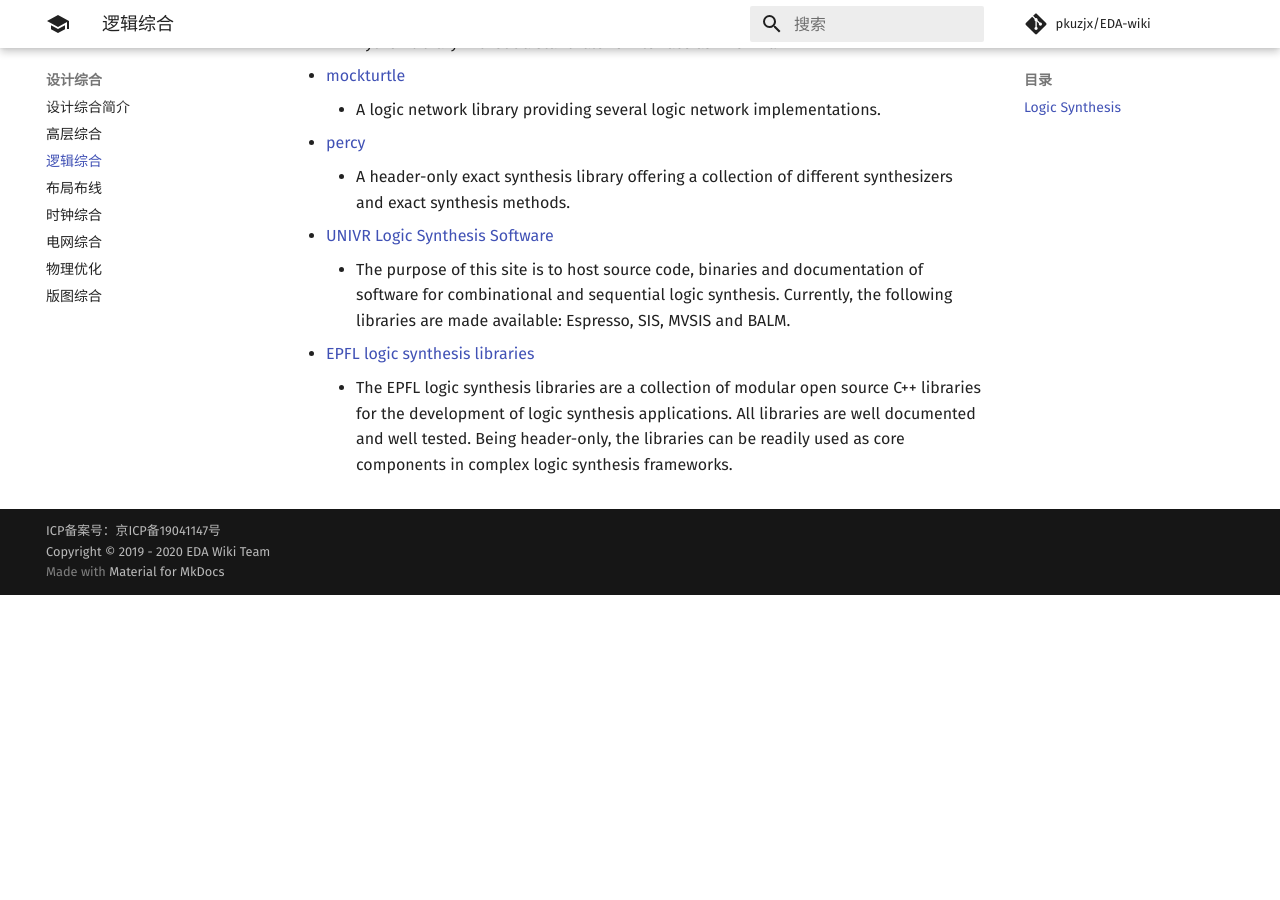
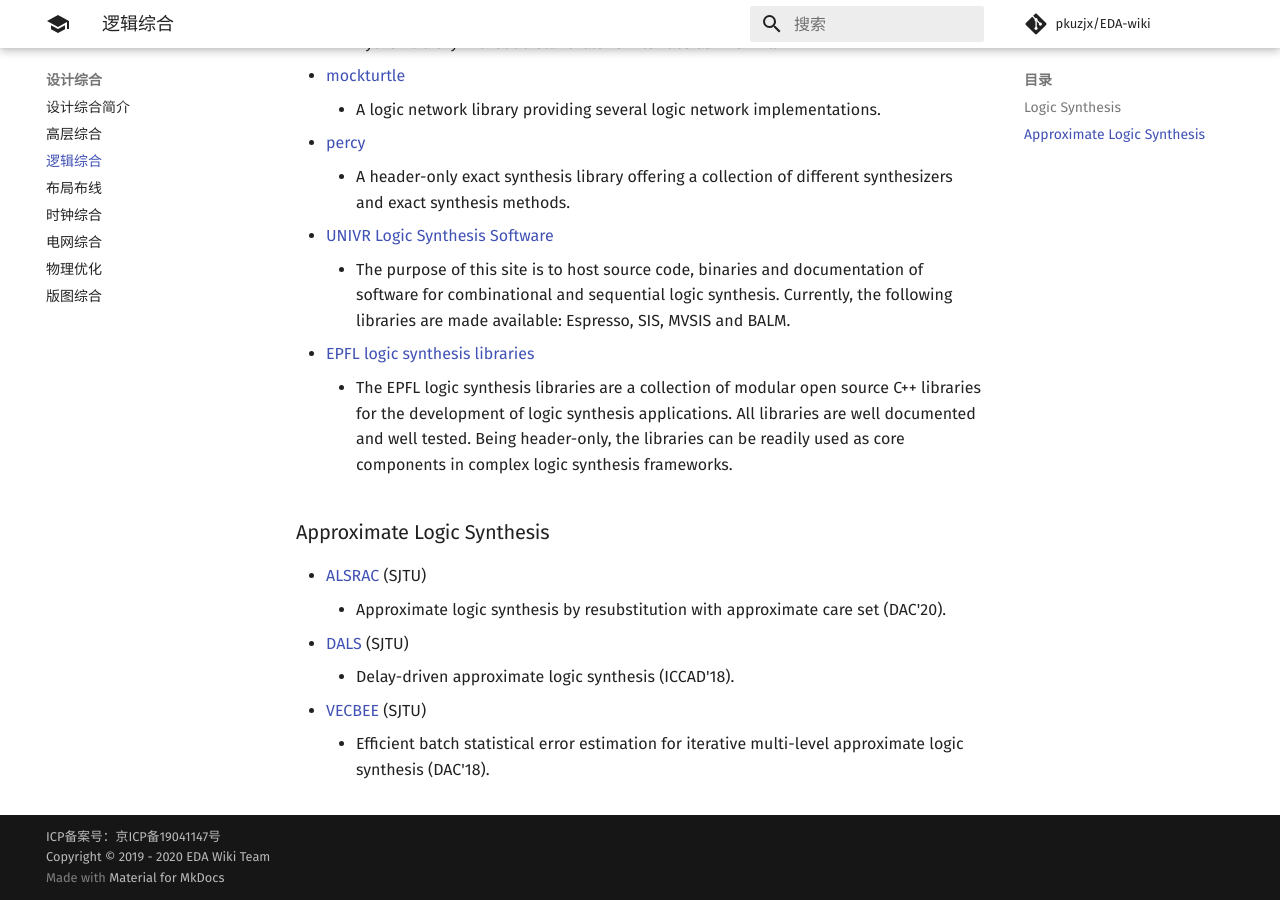
Before and after one commit to daitoto/EDA-wiki, an MkDocs documentation site: the page built from docs/synthesis/logic.md, in a window 1280 px wide and 900 px high, scrolled down 557 px. Built offline with MkDocs 1.6.1 and Material for MkDocs 9.7.7, drawn with Linux system fonts in a browser that asks for light colours; comment, search, counter and statistics services are not loaded; before the commit the page ends 1152 px from its top, so only the background shows below that.

Commit message:
Update logic.md

```diff
--- a/docs/synthesis/logic.md
+++ b/docs/synthesis/logic.md
@@ -15,3 +15,11 @@
    - The purpose of this site is to host source code, binaries and documentation of software for combinational and sequential logic synthesis. Currently, the following libraries are made available: Espresso, SIS, MVSIS and BALM.
  - [EPFL logic synthesis libraries](https://github.com/lsils/lstools-showcase)
    - The EPFL logic synthesis libraries are a collection of modular open source C++ libraries for the development of logic synthesis applications. All libraries are well documented and well tested. Being header-only, the libraries can be readily used as core components in complex logic synthesis frameworks.
+
+### Approximate Logic Synthesis
+- [ALSRAC](https://github.com/SJTU-ECTL/ALSRAC) (SJTU)
+  - Approximate logic synthesis by resubstitution with approximate care set (DAC'20).
+- [DALS](https://github.com/SJTU-ECTL/DALS) (SJTU)
+  - Delay-driven approximate logic synthesis (ICCAD'18).
+- [VECBEE](https://github.com/SJTU-ECTL/VECBEE) (SJTU)
+  - Efficient batch statistical error estimation for iterative multi-level approximate logic synthesis (DAC'18).
```
